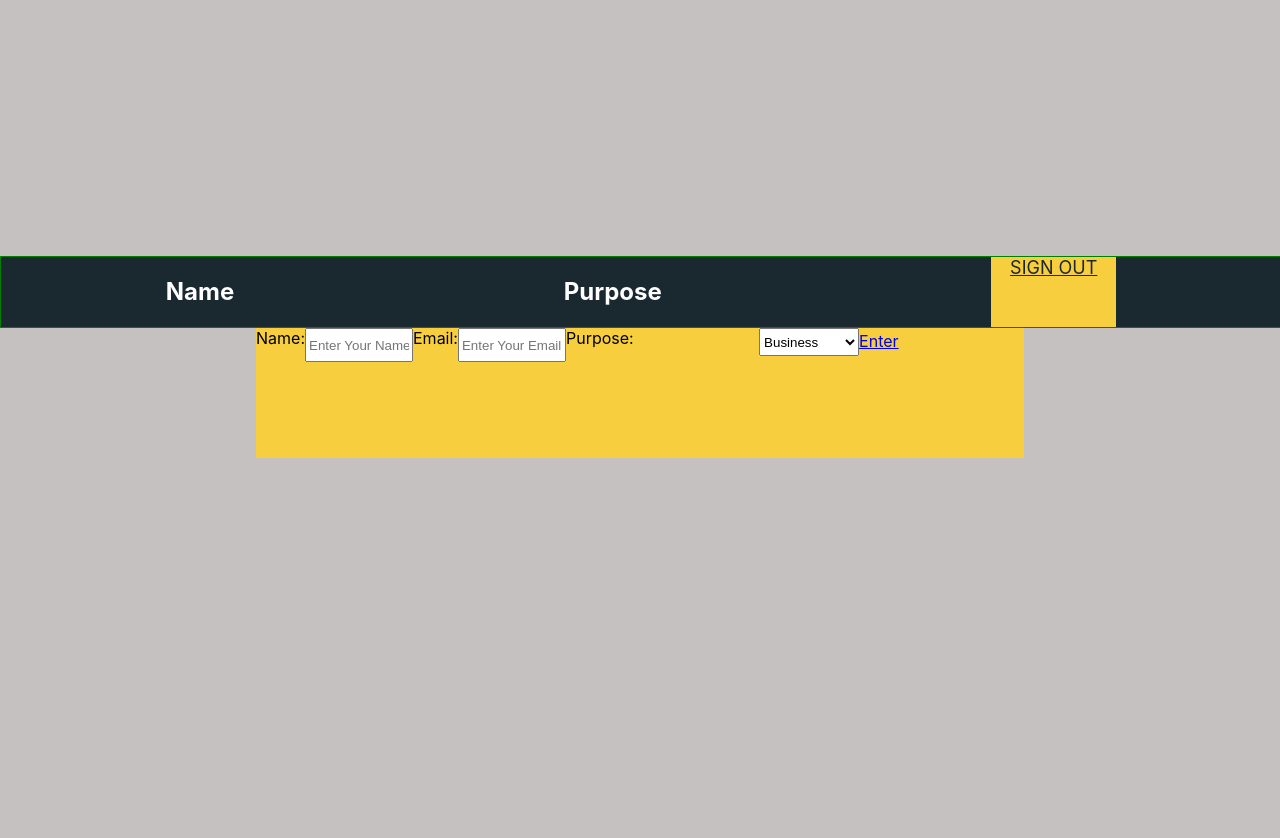
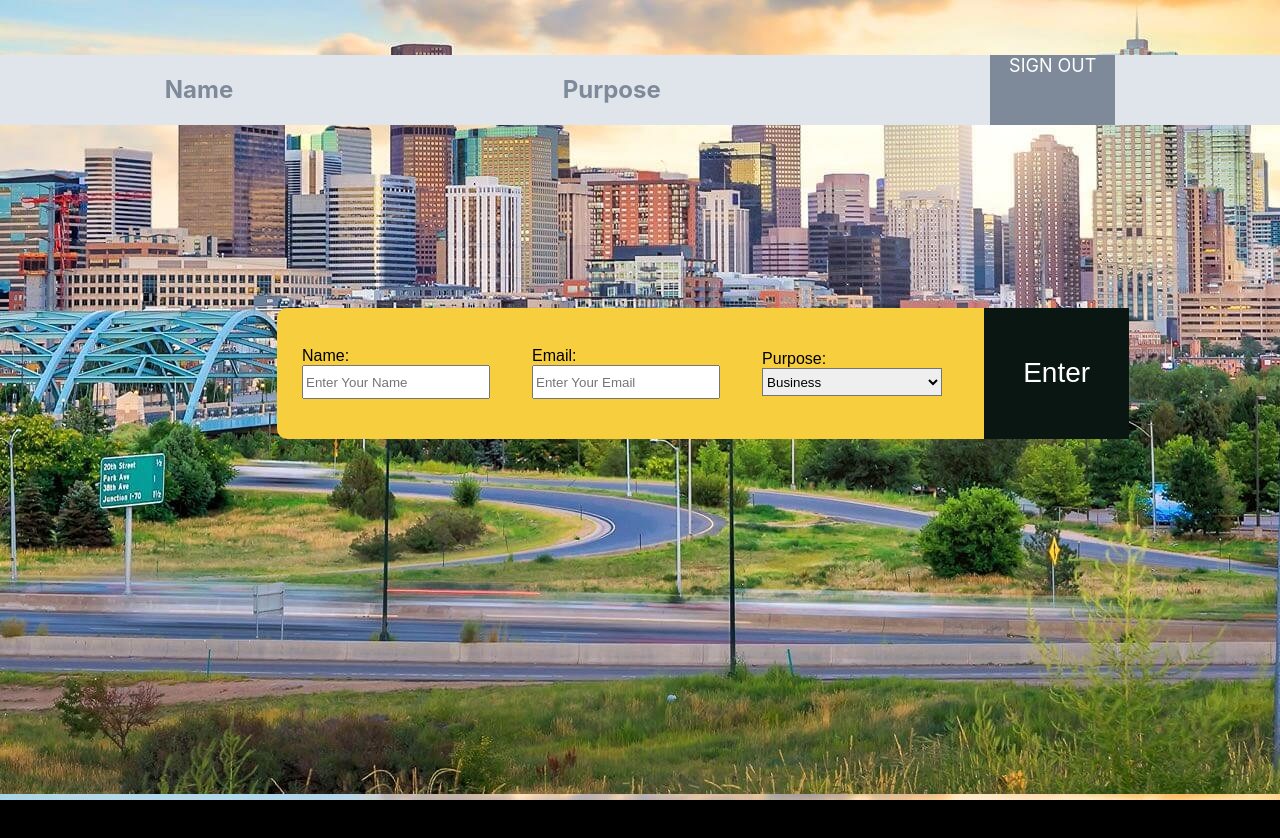
Before and after one commit to kylecornelissen/vacation-rentals, a React (Create React App) app: page / in a window 1280 px wide. Shown: the top 838 px of the page. After the commit the page ends 800 px from the top, so only its background shows below. Built offline with nearby package versions, Linux system fonts and the light colour scheme.

Commit message:
Added more styling for new back pages

```diff
--- a/src/App/App.css
+++ b/src/App/App.css
@@ -1,33 +1,13 @@
-.App {
-  text-align: center;
-  height: 100vh;
-  background: #c5c1c0;
-  padding: 20% 0;
+* {
+  /*border: 1px solid red;*/
 }
 
-/** {
-  border: 1px solid red;
-}*/
-
-.box {
-  width: 650px;
-  height: 150px;
-  /*border: 1px solid green;*/
-  background: red;
-}
-
-form {
-  max-width: 60%;
-  height: 130px;
-  background: #f7ce3e;
-  margin: 0 auto;
-}
-
-input {
-  display: inline-block;
-  float: left;
-  width: 100px;
-  height: 28px;
+.App {
+  height: 100vh;
+  background:#E0E5EC;
+  background-image: url(./cover.jpg);
+  display: flex;
+  flex-wrap: wrap;
 }
 
 select {
@@ -38,21 +18,12 @@ select {
 label {
   display: inline-block;
   float: left;
-}
-
-button {
-  background: #1a2930;
-  width: 130px;
-  height: 130px;
-  float: right;
-  font-size: 28px;
-  color: #ffffff;
+  font-family: Arial, Helvetica, sans-serif;
 }
 
 article {
   display: flex;
   flex-direction: column;
-  /*border: 1px solid blue;*/
 }
 
 h2 {
--- a/src/AreasContainer/AreasContainer.css
+++ b/src/AreasContainer/AreasContainer.css
@@ -1,7 +1,40 @@
-h1 {
-	/*color: #0a1612;*/
+* {
+	/*border: 1px dotted red;*/
 }
 
-* {
-	/*border: 1px solid green;*/
+.areas_listing-container {
+	width: 400px;
+	height: 450px;
+	background: #E0E5EC;
+	box-shadow: 9px 9px 16px rgb(163,177,198,0.6), -9px -9px 16px
+  rgba(255,255,255, 0.5);
+	margin: 20px;
 }
+
+.area_name-box {
+  font-size: 22px;
+	height: 43px;
+	background: #E0E5EC;
+	box-shadow: 9px 9px 16px rgb(163,177,198,0.3), -9px -9px 16px
+  rgba(255,255,255, 0.5);
+  text-align: center;
+}
+
+.area_name-text {
+	margin: 0;
+}
+
+.img_here {
+	height: 150px;
+	background: #f7ce3e;
+}
+
+.button_listing {
+	background: #0a1612;
+  width: 206px;
+  height: 68px;
+  float: right;
+  font-size: 28px;
+  color: #ffffff;
+  border: none;
+}
--- a/src/AreasContainer/AreasContainer.js
+++ b/src/AreasContainer/AreasContainer.js
@@ -27,15 +27,18 @@ class AreasContainer extends Component {
     return areas.map(location => {
 
       return (
-      	<article key={location.id}>
-          <h1>{location.shortName}</h1>
+      	<article className="areas_listing-container" key={location.id}>
+          <div className="area_name-box">
+            <h1 className="area_name-text">{location.shortName}</h1>
+          </div>
+          <div className="img_here"></div>
           <h2>{location.name}</h2>
           <p>{location.about}</p>
           <Link to={{
             pathname: `/areas/${location.id}/listings`,
             state: {listings: location.listings}
           }}>
-            <button>See Listings</button>
+            <button className="button_listing" >See Listings</button>
           </Link>
         </article>
       	)
--- a/src/Form/Form.css
+++ b/src/Form/Form.css
@@ -1,19 +1,60 @@
-/** {
-	color: green;
+form {
+  max-width: 77%;
+  height: 255px;
+  margin: 10% auto;
+  display: flex;
+  flex-direction: column;
+  justify-content: space-between;
 }
 
-form {
-  width: 350px;
-  height: 100px;
-  background: orange;
+.form_container {
+	display: flex;
+  flex-direction: row;
+  justify-content: space-between;
+  background: #f7ce3e;
+  /*box-shadow: 9px 9px 16px rgb(163,177,198,0.6), -9px -9px 16px
+  rgba(255,255,255, 0.5);*/
+  padding-left: 25px;
+  border-radius: 10px;
+}
+
+.form_input-container {
+	display: flex;
+	flex-direction: column;
+	justify-content: center;
+	float: left;
+	margin-right: 6%;
 }
 
 input {
-	background: red;
-	width: 350px;
-	height: 125px;
-}*/
+	display: inline-block;
+  display: flex;
+  align-content: center;
+  float: left;
+  width: 180px;
+  height: 28px;
+}
 
-/*button {
-	background: #1a2930;
-}*/
+.main_button {
+  background: #0a1612;
+  width: 145px;
+  height: 131px;
+  float: right;
+  font-size: 28px;
+  color: #ffffff;
+  border: none;
+}
+
+select {
+  display: flex;
+  align-content: center;
+  float: left;
+  width: 180px;
+  height: 28px;
+  border-radius: 0px;
+}
+
+a {
+	display: inline-block;
+	text-decoration: none;
+}
--- a/src/Form/Form.js
+++ b/src/Form/Form.js
@@ -1,5 +1,6 @@
 import React, { Component } from 'react';
 import { Link } from "react-router-dom";
+import './Form.css';
 
 class Form extends Component {
   constructor() {
@@ -37,6 +38,8 @@ class Form extends Component {
   	return (
     	<form>
         {this.state.error && <h2>{this.state.error}</h2>}
+        <div className="form_container">
+          <article className="form_input-container">
             <label for="name">Name:</label>
     	      <input
     	        type="text"
@@ -45,6 +48,8 @@ class Form extends Component {
     	        name="name"
               onChange={this.handleChange}
     	      />
+          </article>
+          <article className="form_input-container">
           <label for="email">Email:</label>
     	    <input
     	      type="text"
@@ -53,13 +58,17 @@ class Form extends Component {
     	      name="email"
             onChange={this.handleChange}
     	    />
+          </article>
+          <article className="form_input-container">
             <label for="purpose">Purpose:</label>
             <select name="purpose" onChange={this.handleChange}>
               <option value="Business">Business</option>
               <option value="Vacation">Vacation</option>
               <option value="Other">Other</option>
             </select>
-        <Link to={() => this.verifyInputs() ? '/areas' : '/'}><span onClick={() => this.handleError()}>Enter</span></Link>
+          </article>
+          <Link to={() => this.verifyInputs() ? '/areas' : '/'}><button className="main_button" onClick={() => this.handleError()}>Enter</button></Link>
+          </div>
       	</form>
     	)
     }
--- a/src/Home/Home.css
+++ /dev/null
@@ -1,3 +0,0 @@
-h1 {
-	color: green;
-}
--- a/src/Navigation/Navigation.css
+++ b/src/Navigation/Navigation.css
@@ -3,7 +3,6 @@
 }
 
 .nav_container {
-	border: 1px solid green;
 	width: 100%;
 	display: flex;
 	flex-direction: column;
@@ -14,18 +13,19 @@
 	width: 125px;
 	height: 70px;
 	font-size: 18px;
-	background: #f7ce3e;
-	color: #1a2930;
+	background: #7E8A9A;
+	color: #ffffff;
+	text-align: center;
 }
 
 h1 {
-	color: #ffffff;
+	color: #7E8A9A;
 }
 
 .nav_signoff-container {
 	display: flex;
 	flex-direction: row;
 	justify-content: space-around;
-	background: #1a2930;
+	background: #E0E5EC;
 	color: #f7ce3e;
 }
```
Lines whose indentation alone changed are shown as unchanged.
